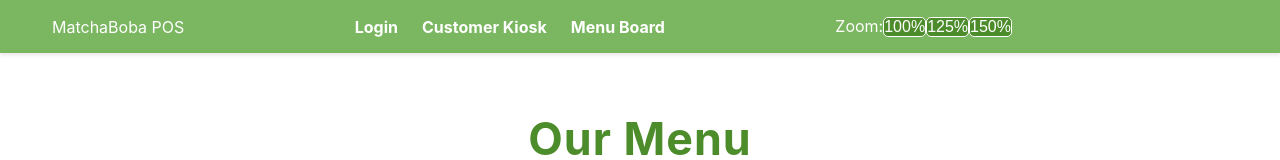
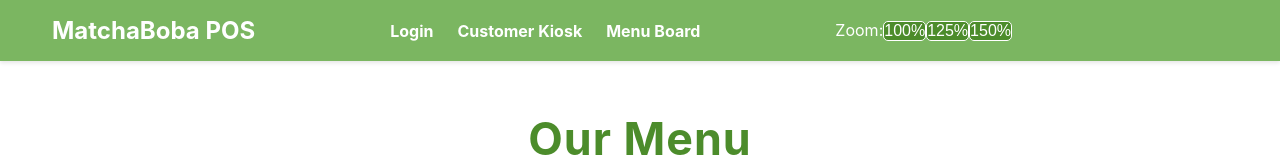
Before and after one commit to CSCE331-Fall2025-900-911/project3-gang-y2, a React app in the folder myapp/frontend/: page /menuboard in a window 1280 px wide. Shown: the top 160 px of the page. Built offline with nearby package versions, Linux system fonts and the light colour scheme; no server answers; the HTML template or start-up script is replaced by a standard one.

Commit message:
Added Logo functionality to manager screens

```diff
--- a/myapp/frontend/src/EmployeesView.jsx
+++ b/myapp/frontend/src/EmployeesView.jsx
@@ -59,7 +59,7 @@ function EmployeesView() {
     <div className="employees-page">
       <nav className="navbar">
         <div className="nav-container">
-          <h1 className="logo">MatchaBoba POS</h1>
+          <Link to="/" style={{textDecoration: "none", color: "inherit", fontWeight: "bold", fontSize: "1.5rem"}}>MatchaBoba POS</Link>
           <ul className="nav-links">
             <li><Link to="/manager">{translate("nav.managerBack")}</Link></li>
             <li id="current-item"><Link to="/employees">{translate("employees.title")}</Link></li>
--- a/myapp/frontend/src/InventoryView.jsx
+++ b/myapp/frontend/src/InventoryView.jsx
@@ -59,7 +59,7 @@ function InventoryView() {
     <div className="inventory-page">
       <nav className="navbar">
         <div className="nav-container">
-          <h1 className="logo">MatchaBoba POS</h1>
+          <Link to="/" style={{textDecoration: "none", color: "inherit", fontWeight: "bold", fontSize: "1.5rem"}}>MatchaBoba POS</Link>
           <ul className="nav-links">
             <li><Link to="/manager">{translate("nav.managerBack")}</Link></li>
             <li><Link to="/employees">{translate("nav.employees")}</Link></li>
--- a/myapp/frontend/src/ManagerDash.jsx
+++ b/myapp/frontend/src/ManagerDash.jsx
@@ -10,7 +10,7 @@ function ManagerDash() {
     <div className="manager-page">
       <nav className="navbar">
         <div className="nav-container">
-          <h1 className="logo">MatchaBoba POS</h1>
+          <Link to="/" style={{textDecoration: "none", color: "inherit", fontWeight: "bold", fontSize: "1.5rem"}}>MatchaBoba POS</Link>
           <ul className="nav-links">
             <li><Link to="/">{"Back to Landing" || translate("nav.managerBack")}</Link></li>
             <li><Link to="/employees">{translate("nav.employees")}</Link></li>
--- a/myapp/frontend/src/MenuItemView.jsx
+++ b/myapp/frontend/src/MenuItemView.jsx
@@ -113,7 +113,7 @@ function MenuItemView() {
     <div className="menu-item-page">
       <nav className="navbar">
         <div className="nav-container">
-          <h1 className="logo">MatchaBoba POS</h1>
+          <Link to="/" style={{textDecoration: "none", color: "inherit", fontWeight: "bold", fontSize: "1.5rem"}}>MatchaBoba POS</Link>
           <ul className="nav-links">
             <li><Link to="/manager">{translate("nav.managerBack")}</Link></li>
             <li><Link to="/employees">{translate("nav.employees")}</Link></li>
--- a/myapp/frontend/src/Navbar.jsx
+++ b/myapp/frontend/src/Navbar.jsx
@@ -11,13 +11,7 @@ export default function Navbar({ className = "" }) {
     <nav className={`navbar ${className}`}>
       <div className="nav-container">
         {/* <h1 className="logo"><a href = "./" text-decoration = "none">MatchaBoba POS</a></h1> */}
-        <Link
-          to="/"
-          style={{
-            textDecoration: "none",
-            color: "inherit"
-          }}
-        >MatchaBoba POS</Link>
+        <Link to="/" style={{textDecoration: "none", color: "inherit", fontWeight: "bold", fontSize: "1.5rem"}}>MatchaBoba POS</Link>
         <ul className="nav-links">
           <li><Link to="/login">{translate("nav.login")}</Link></li>
           <li><Link to="/kiosk">{translate("nav.kiosk")}</Link></li>
--- a/myapp/frontend/src/ProdChart.jsx
+++ b/myapp/frontend/src/ProdChart.jsx
@@ -19,7 +19,7 @@ function ProdChart() {
     <div className="prod-chart-page">
       <nav className="navbar">
         <div className="nav-container">
-          <h1 className="logo">MatchaBoba POS</h1>
+          <Link to="/" style={{textDecoration: "none", color: "inherit", fontWeight: "bold", fontSize: "1.5rem"}}>MatchaBoba POS</Link>
           <ul className="nav-links">
             <li><Link to="/manager">Back to Manager Menu</Link></li>
             <li><Link to="/employees">Employees</Link></li>
--- a/myapp/frontend/src/Reports.jsx
+++ b/myapp/frontend/src/Reports.jsx
@@ -11,7 +11,7 @@ function Reports() {
     <div className="reports-page">
       <nav className="navbar">
         <div className="nav-container">
-          <h1 className="logo">MatchaBoba POS</h1>
+          <Link to="/" style={{textDecoration: "none", color: "inherit", fontWeight: "bold", fontSize: "1.5rem"}}>MatchaBoba POS</Link>
           <ul className="nav-links">
             <li><Link to="/manager">{translate("nav.managerBack")}</Link></li>
             <li><Link to="/employees">{translate("nav.employees")}</Link></li>
--- a/myapp/frontend/src/SalesReport.jsx
+++ b/myapp/frontend/src/SalesReport.jsx
@@ -20,7 +20,7 @@ function SalesReport() {
     <div className="sales-report-page">
       <nav className="navbar">
         <div className="nav-container">
-          <h1 className="logo">MatchaBoba POS</h1>
+          <Link to="/" style={{textDecoration: "none", color: "inherit", fontWeight: "bold", fontSize: "1.5rem"}}>MatchaBoba POS</Link>
           <ul className="nav-links">
             <li><Link to="/manager">Back to Manager Menu</Link></li>
             <li><Link to="/employees">Employees</Link></li>
--- a/myapp/frontend/src/XReport.jsx
+++ b/myapp/frontend/src/XReport.jsx
@@ -17,7 +17,7 @@ function XReport() {
     <div className="x-report-page">
       <nav className="navbar">
         <div className="nav-container">
-          <h1 className="logo">MatchaBoba POS</h1>
+          <Link to="/" style={{textDecoration: "none", color: "inherit", fontWeight: "bold", fontSize: "1.5rem"}}>MatchaBoba POS</Link>
           <ul className="nav-links">
             <li><Link to="/manager">Back to Manager Menu</Link></li>
             <li><Link to="/employees">Employees</Link></li>
--- a/myapp/frontend/src/ZReport.jsx
+++ b/myapp/frontend/src/ZReport.jsx
@@ -22,7 +22,7 @@ function ZReport() {
     <div className="z-report-page">
       <nav className="navbar">
         <div className="nav-container">
-          <h1 className="logo">MatchaBoba POS</h1>
+          <Link to="/" style={{textDecoration: "none", color: "inherit", fontWeight: "bold", fontSize: "1.5rem"}}>MatchaBoba POS</Link>
           <ul className="nav-links">
             <li><Link to="/manager">Back to Manager Menu</Link></li>
             <li><Link to="/employees">Employees</Link></li>
```
